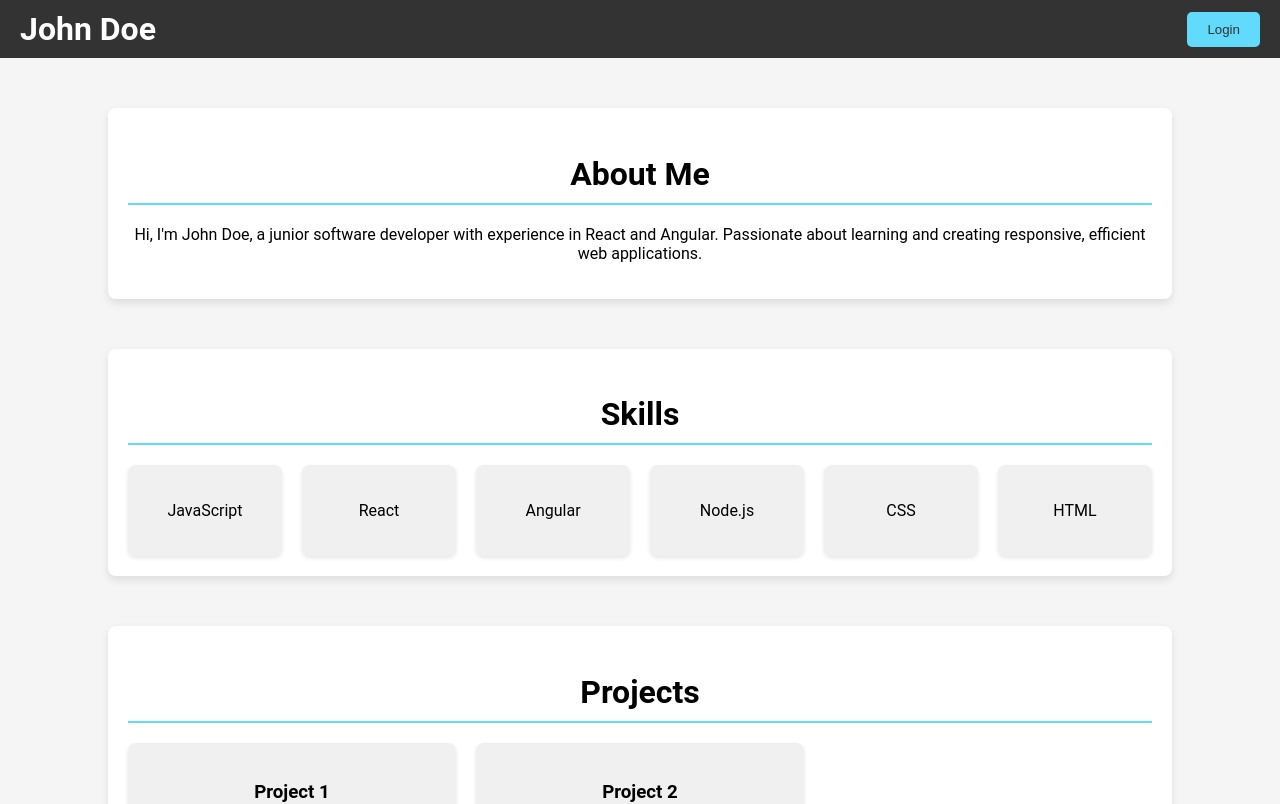
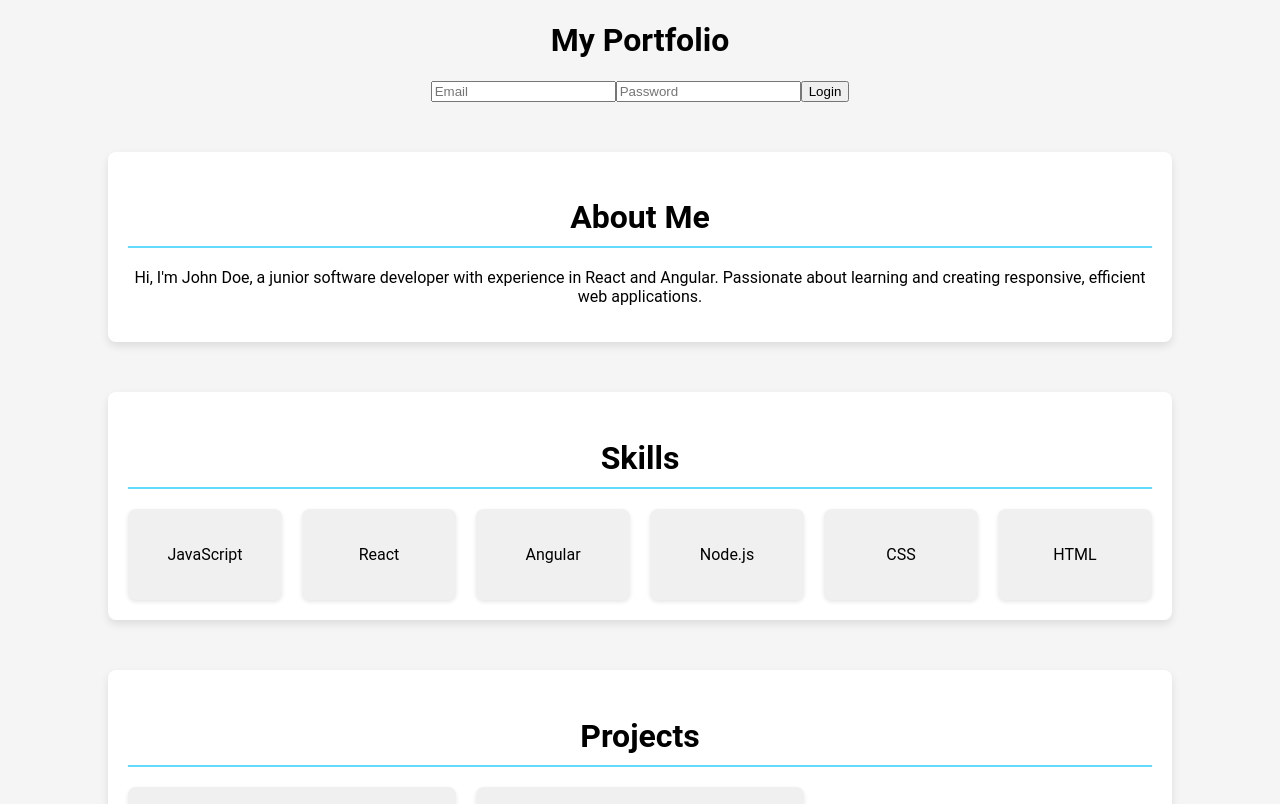
Before and after one commit to bromikael/my-homepage, a React (Create React App) app: page / in a window 1280 px wide. Shown: the top 804 px of the page. Built offline with nearby package versions, Linux system fonts and the light colour scheme.

Commit message:
Added header

```diff
--- a/package.json
+++ b/package.json
@@ -7,6 +7,7 @@
     "@testing-library/jest-dom": "^5.17.0",
     "@testing-library/react": "^13.4.0",
     "@testing-library/user-event": "^13.5.0",
+    "firebase": "^10.13.1",
     "react": "^18.3.1",
     "react-dom": "^18.3.1",
     "react-scripts": "5.0.1",
--- a/src/components/Header.js
+++ b/src/components/Header.js
@@ -1,25 +1,81 @@
-import React from 'react';
-import '../styles/Header.css';
+import React, { useState } from 'react';
+import '../styles/Header.css'; // Make sure to style your header as needed
 
-function Header() {
+const Header = () => {
+  const [email, setEmail] = useState('');
+  const [password, setPassword] = useState('');
+  const [isLoggedIn, setIsLoggedIn] = useState(false);
+  const [errorMessage, setErrorMessage] = useState('');
+
+  // Handle the login process
+  const handleLogin = async (e) => {
+    e.preventDefault();
+    setErrorMessage(''); // Clear any previous error message
+
+    try {
+      const response = await fetch('http://localhost:5000/api/auth/login', {
+        method: 'POST',
+        headers: {
+          'Content-Type': 'application/json',
+        },
+        body: JSON.stringify({ email, password }),
+      });
+
+      const data = await response.json();
+
+      if (response.ok) {
+        // Save the JWT token to localStorage
+        localStorage.setItem('token', data.token);
+        setIsLoggedIn(true);
+        setEmail('');
+        setPassword('');
+      } else {
+        // Handle error response from server
+        setErrorMessage(data.message || 'Invalid credentials');
+      }
+    } catch (error) {
+      console.error('Error logging in:', error);
+      setErrorMessage('Server error. Please try again later.');
+    }
+  };
+
+  // Handle logout process
+  const handleLogout = () => {
+    localStorage.removeItem('token');
+    setIsLoggedIn(false);
+  };
+
   return (
-    <header className="site-header">
-      <div className="logo">
-        <h1>John Doe</h1> {/* Your name or logo */}
-      </div>
-      <div className="login">
-        <button className="login-btn">Login</button>
-        {/* Alternatively, you can add a login form here */}
-        {/*
-        <form>
-          <input type="text" placeholder="Username" />
-          <input type="password" placeholder="Password" />
+    <header className="header">
+      <h1>My Portfolio</h1>
+
+      {!isLoggedIn ? (
+        <form className="login-form" onSubmit={handleLogin}>
+          <input
+            type="email"
+            placeholder="Email"
+            value={email}
+            onChange={(e) => setEmail(e.target.value)}
+            required
+          />
+          <input
+            type="password"
+            placeholder="Password"
+            value={password}
+            onChange={(e) => setPassword(e.target.value)}
+            required
+          />
           <button type="submit">Login</button>
+          {errorMessage && <p className="error">{errorMessage}</p>}
         </form>
-        */}
-      </div>
+      ) : (
+        <div className="logout-section">
+          <p>Welcome back!</p>
+          <button onClick={handleLogout}>Logout</button>
+        </div>
+      )}
     </header>
   );
-}
+};
 
 export default Header;
--- a/src/styles/Header.css
+++ b/src/styles/Header.css
@@ -32,3 +32,8 @@
 .login-btn:hover {
   background-color: #21a1f1;
 }
+
+.login span {
+  margin-right: 20px;
+  font-weight: bold;
+}
```
Also changed, not shown: 1 other file (tests, documents, lock files or other folders). Lines whose indentation alone changed are shown as unchanged.
